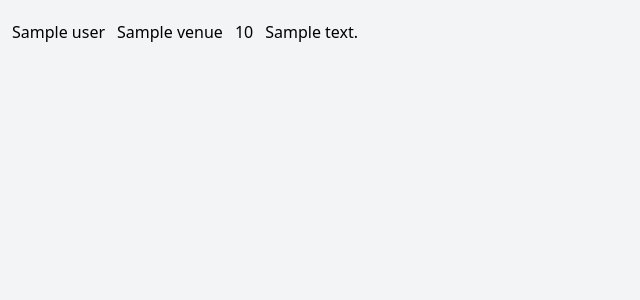
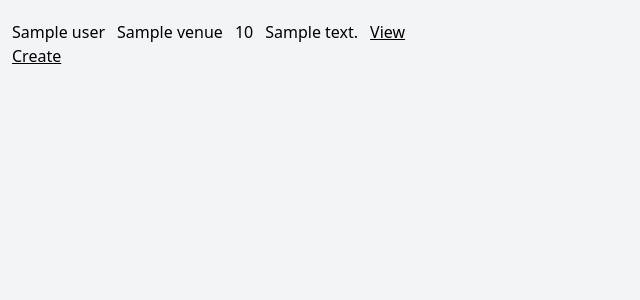
Before and after one commit to LloydTao/tickexe, a Django app: template backend/listings/templates/listings/listing_list.html in a window 1280 px wide. Shown: the top 300 px of the page, without its empty margins (0-640 px from the left). Run offline with Django 3.2, Linux system fonts and the light colour scheme; the template is opened without the code that fills it: most values are stand-ins (such as "Sample title", 1, 10 or a date in 2020); style sheets or scripts are compiled from the project's sources.

Commit message:
Add links to listing list

```diff
--- a/backend/listings/templates/listings/listing_list.html
+++ b/backend/listings/templates/listings/listing_list.html
@@ -15,7 +15,15 @@
         <li>{{ listing.venue }}</li>
         <li>{{ listing.price }}</li>
         <li>{{ listing.description }}</li>
+        <li><a href="{% url 'listing-detail' listing.id %}" class="underline">View</a></li>
+        {% if listing.user == request.user %}
+        <li><a href="{% url 'listing-update' listing.id %}" class="underline">Edit</a></li>
+        <li><a href="{% url 'listing-delete' listing.id %}" class="underline">Delete</a></li>
+        {% endif %}
     </ul>
     {% endfor %}
+    <ul>
+        <li><a href="/listings/create/" class="underline">Create</a></li>
+    </ul>
 </div>
 {% endblock body %}
```
